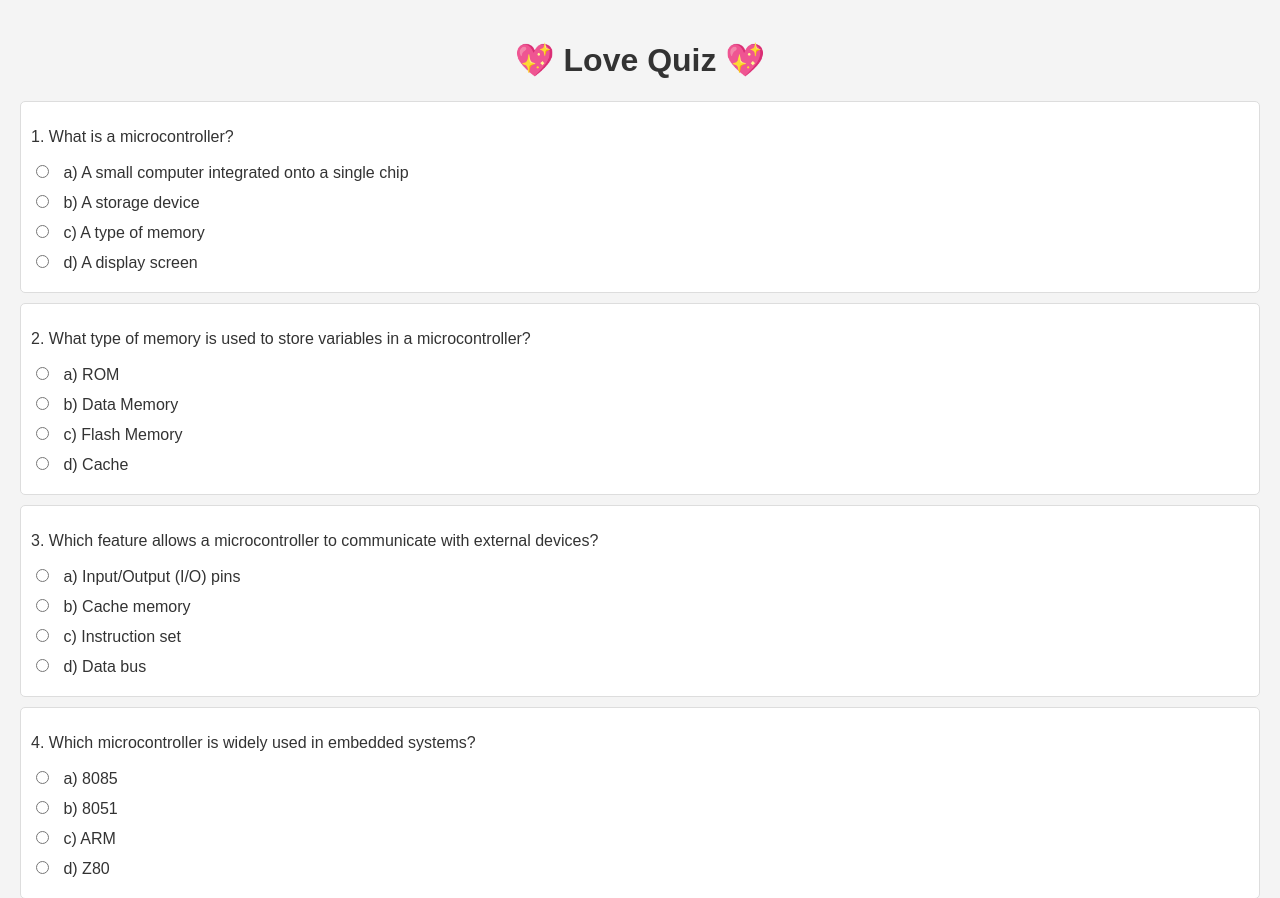
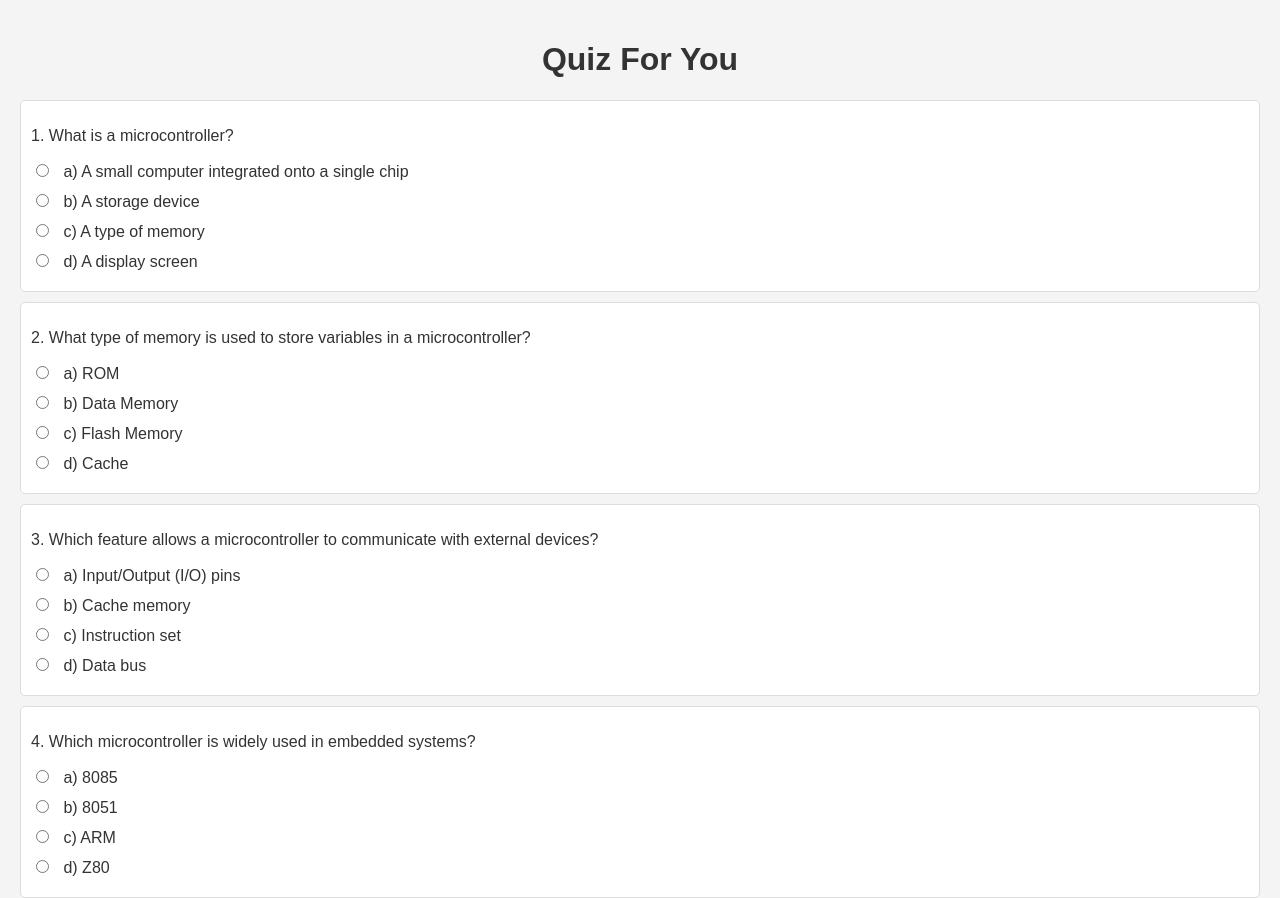
Before and after one commit to adityagopal1807/Iot5, a plain HTML site: page index.html in a window 1280 px wide. Shown: the top 898 px of the page. Drawn offline with Linux system fonts and the light colour scheme.

Commit message:
Update index.html

```diff
--- a/index.html
+++ b/index.html
@@ -8,7 +8,7 @@
 </head>
 <body>
     <div class="container">
-        <h1 class="title">💖 Love Quiz 💖</h1>
+        <h1 class="title">Quiz For You</h1>
         <form id="quizForm">
             <div id="quiz"></div>
             <button type="submit" class="submit-btn">Submit Quiz</button>
```
